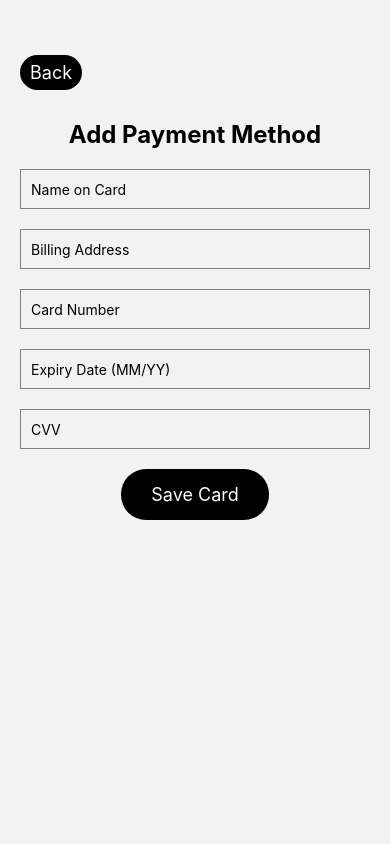
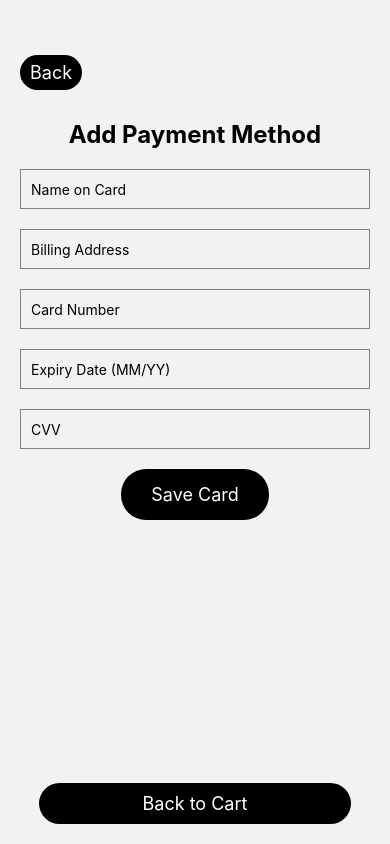
Before and after one commit to usmanm417/Swiftly, a React Native app: screen /PaymentMethodScreen in a window 390 px wide. Built offline with nearby package versions, Linux system fonts and the light colour scheme.

Commit message:
init commit

```diff
--- a/app/screens/CheckoutScreen.js
+++ b/app/screens/CheckoutScreen.js
@@ -28,6 +28,14 @@ const CheckoutScreen = ({ navigation, route }) => {
                     <Text key={index} style={styles.cartItem}>{item.item} - {item.quantity}</Text>
                 ))}
             </ScrollView>
+
+            {paymentMethods.length === 0 ? (
+                <TouchableOpacity
+                    style={styles.addPaymentMethodButton}
+                    onPress={() => navigation.navigate('PaymentMethodScreen')}>
+                    <Text style={styles.buttonText}>Add a new saved payment method</Text>
+                </TouchableOpacity>
+            ) : (
                 <View style={styles.pickerContainer}>
                     <TouchableOpacity style={styles.button1} onPress={() => setShowPaymentMethods(true)}>
                         <Text style={styles.buttonText}>Select Payment Method</Text>
@@ -38,6 +46,8 @@ const CheckoutScreen = ({ navigation, route }) => {
                         </Text>
                     ) : null}
                 </View>
+            )}
+
             <TouchableOpacity style={styles.button1} onPress={handleCheckout}>
                 <Text style={styles.buttonText}>Pay Now</Text>
             </TouchableOpacity>
@@ -241,6 +251,15 @@ const styles = StyleSheet.create({
         marginBottom: 20, // Add space between the text and the button
         marginTop: 20,
     },
+    addPaymentMethodButton: {
+        backgroundColor: 'black',
+        padding: 15,
+        borderRadius: 30,
+        marginTop: 20,
+        width: '80%',
+        alignItems: 'center',
+        alignSelf: 'center',
+    },
 });
 
 export default CheckoutScreen;
--- a/app/screens/PaymentMethodScreen.js
+++ b/app/screens/PaymentMethodScreen.js
@@ -91,6 +91,12 @@ const PaymentMethodScreen = ({ navigation }) => {
                     </View>
                 ))}
             </ScrollView>
+
+            <TouchableOpacity
+                style={styles.backToCartButton}
+                onPress={() => navigation.navigate('CartScreen')}>
+                <Text style={styles.buttonText}>Back to Cart</Text>
+            </TouchableOpacity>
         </View>
     );
 };
@@ -163,6 +169,17 @@ const styles = StyleSheet.create({
     deleteButtonText: {
         color: 'white',
     },
+    backToCartButton: {
+        backgroundColor: 'black',
+        paddingVertical: 10,
+        paddingHorizontal: 30,
+        borderRadius: 25,
+        position: 'absolute',
+        bottom: 20,
+        width: '80%',
+        alignItems: 'center',
+        alignSelf: 'center',
+    },
 });
 
 export default PaymentMethodScreen;
```
Lines whose indentation alone changed are shown as unchanged.
